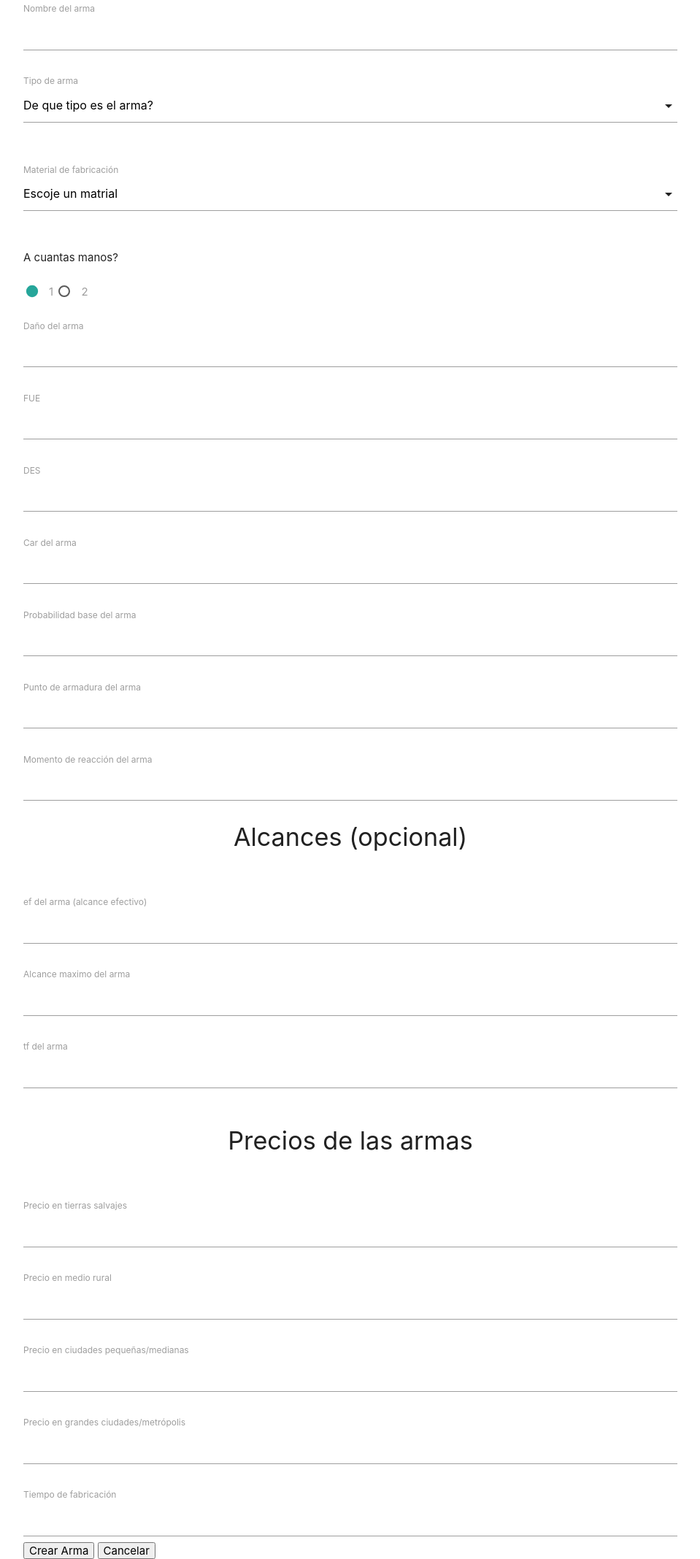
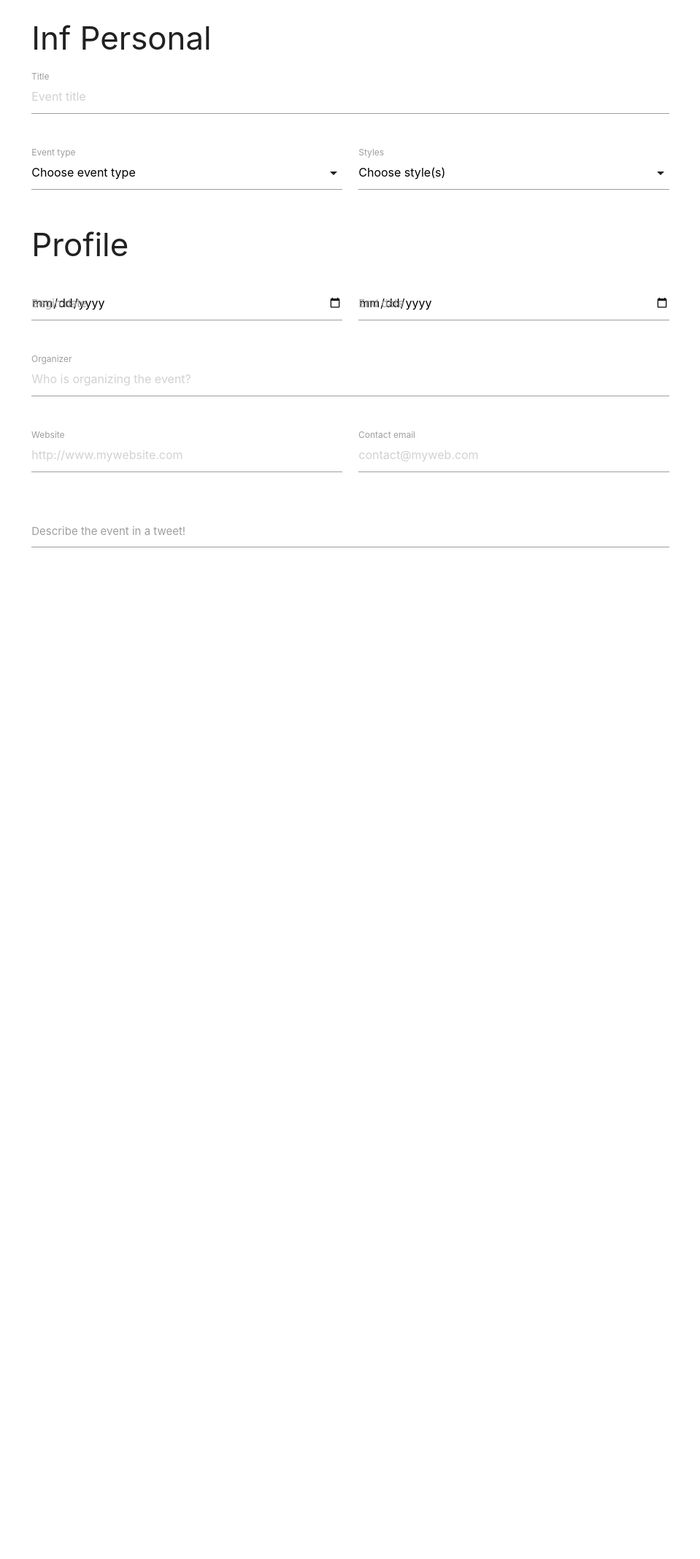
Before and after one commit to pedroGch-zz/RuneQuestApp, a Symfony app: template templates/arma/newArma.html.twig in a window 1280 px wide. Shown: the whole page at 73% size, without its empty margins (160-1119 px from the left). After the commit the page ends 750 px from the top, so only its background shows below. Run offline with Twig, Linux system fonts and the light colour scheme; the template is opened without the code that fills it, so the values that code supplies are empty; some libraries are stand-ins or nearby versions.

Commit message:
se agregan cambios a la vista de creacion

```diff
--- a/public/css/estilo.css
+++ b/public/css/estilo.css
@@ -0,0 +1,191 @@
+/*
+    Common
+*/
+
+.wizard,
+.tabcontrol
+{
+    display: block;
+    width: 100%;
+    overflow: hidden;
+}
+
+.wizard a,
+.tabcontrol a
+{
+    outline: 0;
+}
+
+.wizard ul,
+.tabcontrol ul
+{
+    list-style: none !important;
+    padding: 0;
+    margin: 0;
+}
+
+.wizard ul > li,
+.tabcontrol ul > li
+{
+    display: block;
+    padding: 0;
+}
+
+/* Accessibility */
+.wizard > .steps .current-info,
+.tabcontrol > .steps .current-info
+{
+    position: absolute;
+    left: -999em;
+}
+
+.wizard > .content > .title,
+.tabcontrol > .content > .title
+{
+    position: absolute;
+    left: -999em;
+}
+
+/*
+    Wizard
+*/
+
+.wizard > .steps
+{
+    position: relative;
+    display: block;
+    width: 100%;
+}
+
+.wizard.vertical > .steps
+{
+    display: inline;
+    float: left;
+    width: 30%;
+}
+
+.wizard > .steps .number
+{
+    font-size: 1.429em;
+}
+
+.wizard > .steps > ul > li
+{
+    width: 25%;
+}
+
+.wizard > .steps > ul > li,
+.wizard > .actions > ul > li
+{
+    float: left;
+}
+
+.wizard.vertical > .steps > ul > li
+{
+    float: none;
+    width: 100%;
+}
+
+.wizard > .steps a,
+.wizard > .steps a:hover,
+.wizard > .steps a:active
+{
+    display: block;
+    width: auto;
+    margin: 0 0.5em 0.5em;
+    padding: 1em 1em;
+    text-decoration: none;
+
+    -webkit-border-radius: 5px;
+    -moz-border-radius: 5px;
+    border-radius: 5px;
+}
+
+.wizard > .steps .disabled a,
+.wizard > .steps .disabled a:hover,
+.wizard > .steps .disabled a:active
+{
+    background: #eee;
+    color: #aaa;
+    cursor: default;
+}
+
+.wizard > .steps .current a,
+.wizard > .steps .current a:hover,
+.wizard > .steps .current a:active
+{
+    background: #2184be;
+    color: #fff;
+    cursor: default;
+}
+
+.wizard > .steps .done a,
+.wizard > .steps .done a:hover,
+.wizard > .steps .done a:active
+{
+    background: #9dc8e2;
+    color: #fff;
+}
+
+.wizard > .steps .error a,
+.wizard > .steps .error a:hover,
+.wizard > .steps .error a:active
+{
+    background: #ff3111;
+    color: #fff;
+}
+
+.wizard > .actions
+{
+    position: relative;
+    display: block;
+    text-align: right;
+    width: 100%;
+}
+
+.wizard.vertical > .actions
+{
+    display: inline;
+    float: right;
+    margin: 0 2.5%;
+    width: 95%;
+}
+
+.wizard > .actions > ul
+{
+    display: inline-block;
+    text-align: right;
+}
+
+.wizard > .actions > ul > li
+{
+    margin: 0 0.5em;
+}
+
+.wizard.vertical > .actions > ul > li
+{
+    margin: 0 0 0 1em;
+}
+
+.wizard > .actions a,
+.wizard > .actions a:hover,
+.wizard > .actions a:active
+{
+    background: #2184be;
+    color: #fff;
+    display: block;
+    padding: 0.5em 1em;
+    text-decoration: none;
+
+    -webkit-border-radius: 5px;
+    -moz-border-radius: 5px;
+    border-radius: 5px;
+}
+
+.wizard > .actions .disabled a,
+.wizard > .actions .disabled a:hover,
+.wizard > .actions .disabled a:active
+{
+    background: #eee;
+    color: #aaa;
+}
--- a/public/js/armas.js
+++ b/public/js/armas.js
@@ -1,6 +1,56 @@
-
-  // Or with jQuery
+//const joi = require('joi');
 
   $(document).ready(function(){
     $('select').formSelect();
+
   });
+
+  $('.datepicker').pickadate({
+    min: new Date(),
+    selectMonths: true, // Creates a dropdown to control month
+    selectYears: 15, // Creates a dropdown of 15 years to control year
+    firstDay: 1
+  });
+
+var picker = $('#beginDate').pickadate('picker');
+picker.set('select', new Date());
+var picker = $('#endDate').pickadate('picker');
+picker.set('select', new Date());
+
+
+$('select').material_select();
+
+
+var form = $("#example-form");
+form.children("div").steps({
+    headerTag: "h3",
+    bodyTag: "section",
+    transitionEffect: "slideLeft",
+
+    /* Labels */
+    labels: {
+        cancel: "Cancel?",
+        current: "current step:",
+        pagination: "Pagination",
+        finish: "Finish!!",
+        next: "Next >",
+        previous: "< Previous",
+        loading: "Loading ..."
+    },
+
+
+    onStepChanging: function (event, currentIndex, newIndex)
+    {
+
+        return true;
+    },
+    onFinishing: function (event, currentIndex)
+    {
+
+        return true;
+    },
+    onFinished: function (event, currentIndex)
+    {
+        alert("Submitted!");
+    }
+});
--- a/src/Controller/ArmaController.php
+++ b/src/Controller/ArmaController.php
@@ -33,9 +33,9 @@ class ArmaController extends AbstractController
         $repository    = $this->getDoctrine()->getRepository(TipoArma::class);
         $TipoArma      = $repository->findAll();
         return $this->render('arma/newArma.html.twig', [
-                             'controller_name' => 'ArmaController',
-                             'tipos'           => $TipoArma,
-                             'materiales'      => $MaterialTipo
+                            'controller_name' => 'ArmaController',
+                            'tipos'           => $TipoArma,
+                            'materiales'      => $MaterialTipo
         ]);
          //return $this->redirectToRoute('arma_tabla');
     }
--- a/templates/arma/newArma.html.twig
+++ b/templates/arma/newArma.html.twig
@@ -5,112 +5,82 @@
 {% block body %}
 
 <div class="example-wrapper">
-   <div class="container">
-    <form action="/saveArma" method="post">
-      <label for="nombre">Nombre del arma</label>
-      <input type="text" name="nombre">
-      <br>
-      <br>
-      <label for="tipo">Tipo de arma</label>
-      <select id="tipo" name="tipo">
-        <option value="" disabled selected>De que tipo es el arma?</option>
-        {% for tipo in tipos %}
-          <option value={{tipo.id}}>{{ tipo.nombreTipo|e }}</option>
-        {% endfor %}
-      </select>
-      <br>
-      <br>
-        <label for="material_frab">Material de fabricación</label>
-      <select id="material_frab" name="material">
-        <option value="" disabled selected>Escoje un matrial</option>
-        {% for material in materiales %}
-          <option value={{material.id}}>{{ material.material|e }}</option>
-        {% endfor %}
-      </select>
-      <br>
-      <br>
-      <span>A cuantas manos?</span>
-      <br>
-      <br>
-      <label>
-          <input  name="manos" type="radio" value="1" checked />
-          <span>1</span>
-        </label>
-      <label>
-          <input name="manos" type="radio" value="2"  />
-          <span>2</span>
-      </label>
-      <br>
-      <br>
-      <label for="danio">Daño del arma</label>
-      <input type="text" name="danio">
-      <br>
-      <br>
-      <label for="fue">FUE</label>
-      <input type="number" name="fue">
-      <br>
-      <br>
-      <label for="des">DES</label>
-      <input type="number" name="des">
-      <br>
-      <br>
-      <label for="car">Car del arma</label>
-      <input type="number" step="0.01" name="car">
-      <br>
-      <br>
-      <label for="danioBase">Probabilidad base del arma</label>
-      <input type="text" name="danioBase">
-      <br>
-      <br>
-      <label for="pa">Punto de armadura del arma</label>
-      <input type="number" name="pa">
-      <br>
-      <br>
-      <label for="mr">Momento de reacción del arma</label>
-      <input type="number" name="mr">
+  <div class="container">
+    <div class="row">
+  <div class="col s12">
+    <form id="example-form">
+      <div>
+      <h3>Inf Personal</h3>
+      <section>
+        <div class="row">
+          <div class="input-field col s12">
+            <input placeholder="Event title" id="title" type="text" class="validate">
+            <label for="title">Title</label>
+          </div>
+        </div>
+        <div class="row">
+          <div class="input-field col s6">
+            <select>
+          <option value="" disabled selected>Choose event type</option>
+          <option value="1">Option 1</option>
+          <option value="2">Option 2</option>
+          <option value="3">Option 3</option>
+        </select>
+            <label>Event type</label>
+          </div>
+          <div class="input-field col s6">
+            <select multiple>
+          <option value="" disabled selected>Choose style(s)</option>
+          <option value="1">Option 1</option>
+          <option value="2">Option 2</option>
+          <option value="3">Option 3</option>
+        </select>
+            <label>Styles</label>
+          </div>
+        </div>
+      </section>
+      <h3>Profile</h3>
+      <section>
+        <div class="row">
+          <div class="input-field col s6">
+            <label>Begin date</label>
+            <input id="beginDate" type="date" class="datepicker">
 
-      <span><h4 class="center">Alcances (opcional)</h4></span>
-      <br>
-      <br>
-      <label for="ef">ef del arma (alcance efectivo)</label>
-      <input type="number" name="ef">
-      <br>
-        <br>
-      <label for="am">Alcance maximo del arma</label>
-      <input type="number" name="am">
-      <br>
-        <br>
-      <label for="tf">tf del arma</label>
-      <input type="number" name="tf">
-      <br>
-      <br>
-      <span><h4 class="center">Precios de las armas</h4></span>
-      <br>
-      <br>
-      <label for="psalv">Precio en tierras salvajes</label>
-      <input type="number" name="psalv">
-      <br>
-      <br>
-      <label for="prural">Precio en medio rural</label>
-      <input type="number" name="prural">
-      <br>
-      <br>
-      <label for="ppque">Precio en ciudades pequeñas/medianas</label>
-      <input type="number" name="ppque">
-      <br>
-      <br>
-      <label for="pgrand">Precio en grandes ciudades/metrópolis</label>
-      <input type="number" name="pgrand">
-      <br>
-      <br>
-      <label for="tfav">Tiempo de fabricación</label>
-      <input type="number" step="0.01" name="tfav">
-      <span>
-        <input type="submit" value="Crear Arma">
-        <input type="button" value="Cancelar">
-      </span>
+          </div>
+          <div class="input-field col s6">
+            <label>End date</label>
+            <input id="endDate" type="date" class="datepicker">
 
+          </div>
+        </div>
+        <div class="row">
+          <div class="input-field col s12">
+            <input placeholder="Who is organizing the event?" id="organizer" type="text" class="validate">
+            <label for="organizer">Organizer</label>
+          </div>
+        </div>
+        <div class="row">
+          <div class="input-field col s6">
+            <input placeholder="http://www.mywebsite.com" id="website" type="text" class="validate">
+            <label for="website">Website</label>
+          </div>
+          <div class="input-field col s6">
+            <input placeholder="contact@myweb.com" id="email" type="text" class="validate">
+            <label for="email">Contact email</label>
+          </div>
+        </div>
 
+        <div class="row">
+          <div class="input-field col s12">
+            <textarea id="description" class="materialize-textarea" length="140"></textarea>
+            <label for="description">Describe the event in a tweet!</label>
+          </div>
+        </div>
+      </section>
+      </div>
+    </form>
+  </div>
+</div>
 
     </form>
   <div class="container">
@@ -118,5 +88,8 @@
 {% endblock %}
 {% block javascripts %}
   {{ parent() }}
+  <script type="text/javascript" src="https://cdn.rawgit.com/rstaib/jquery-steps/master/build/jquery.steps.min.js"></script>
+  <script type="text/javascript" src="https://cdnjs.cloudflare.com/ajax/libs/materialize/0.97.5/js/materialize.min.js"></script>
   <script type="text/javascript" src="{{ asset('js/armas.js') }}"></script>
+
 {% endblock %}
--- a/templates/arma/seleccionar_creador.html.twig
+++ b/templates/arma/seleccionar_creador.html.twig
@@ -11,6 +11,9 @@
       <select id="objectToCraft" name="objectToCraft">
         <option value="" disabled selected>Escoje un elemento a crear</option>
         <option value='arma_nueva'>Crear Arma</option>
+        <option value='arma_nueva'>Crear Alimento</option>
+        <option value='arma_nueva'>Crear Personaje</option>
+        <option value='arma_nueva'>Crear Monstruo</option>
       </select>
       <span>
         <input type="submit" id="btnCrear" value="Crear">
--- a/templates/base.html.twig
+++ b/templates/base.html.twig
@@ -4,8 +4,8 @@
         <meta charset="UTF-8">
         <title>{% block title %}Welcome!{% endblock %}</title>
         {% block stylesheets %}
-			<link href="{{ asset('css/materialize.min.css') }}" rel="stylesheet"/>
-      <link href="https://fonts.googleapis.com/icon?family=Material+Icons" rel="stylesheet">
+			<link href="https://cdnjs.cloudflare.com/ajax/libs/materialize/0.97.5/css/materialize.min.css" rel="stylesheet"/>
+            <link href="https://fonts.googleapis.com/icon?family=Material+Icons" rel="stylesheet">
 			<link href="{{ asset('css/estilo.css') }}" rel="stylesheet"/>
         {% endblock %}
     </head>
@@ -15,7 +15,7 @@
         {% endblock %}
 
         {% block javascripts %}
-        	<script type="text/javascript" src="https://code.jquery.com/jquery-2.1.1.min.js"></script>
+        	<script type="text/javascript" src="https://code.jquery.com/jquery-2.1.4.min.js"></script>
         	<script type="text/javascript" src="{{ asset('js/materialize.min.js') }}"></script>
         {% endblock %}
     </body>
```
